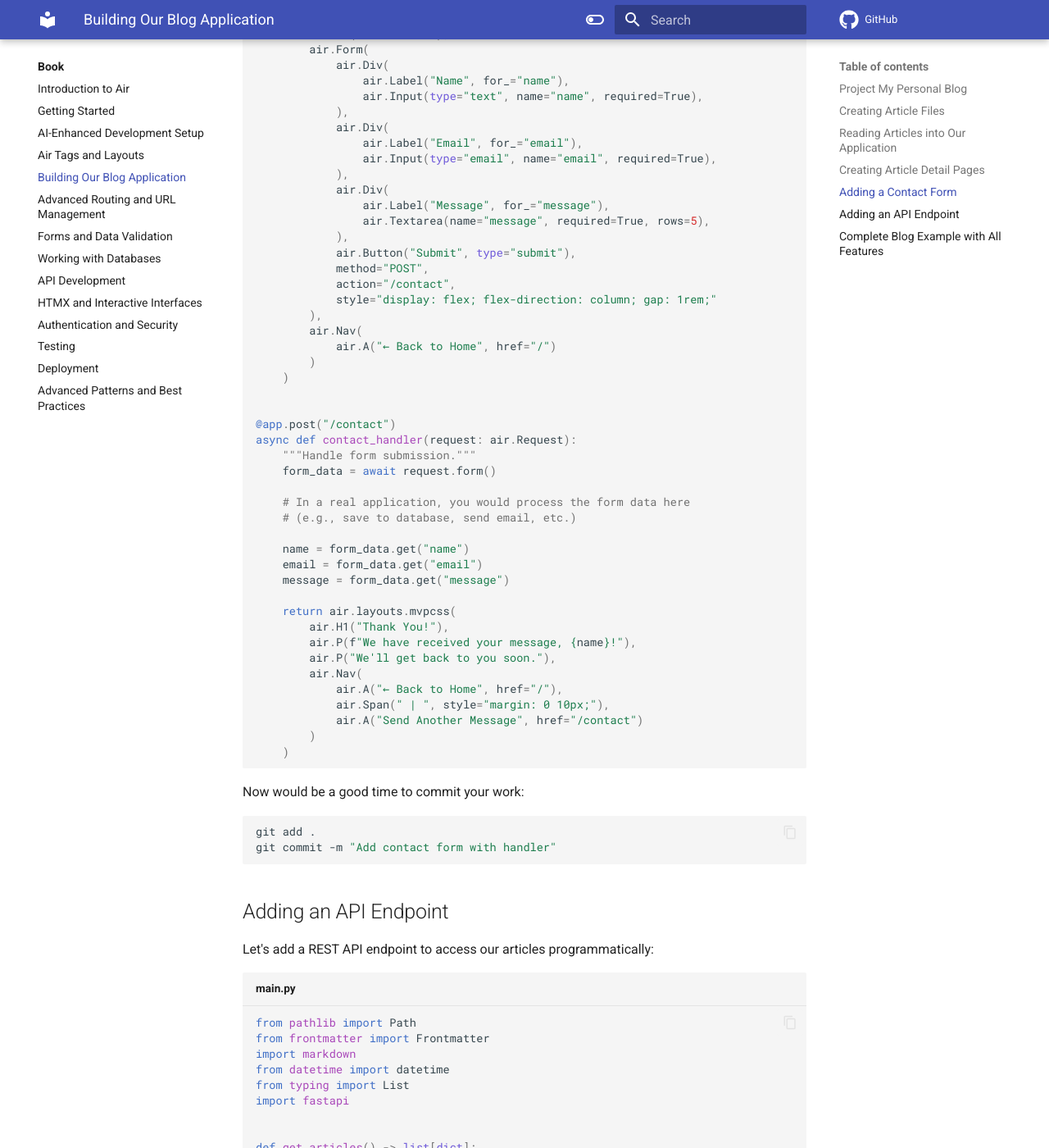
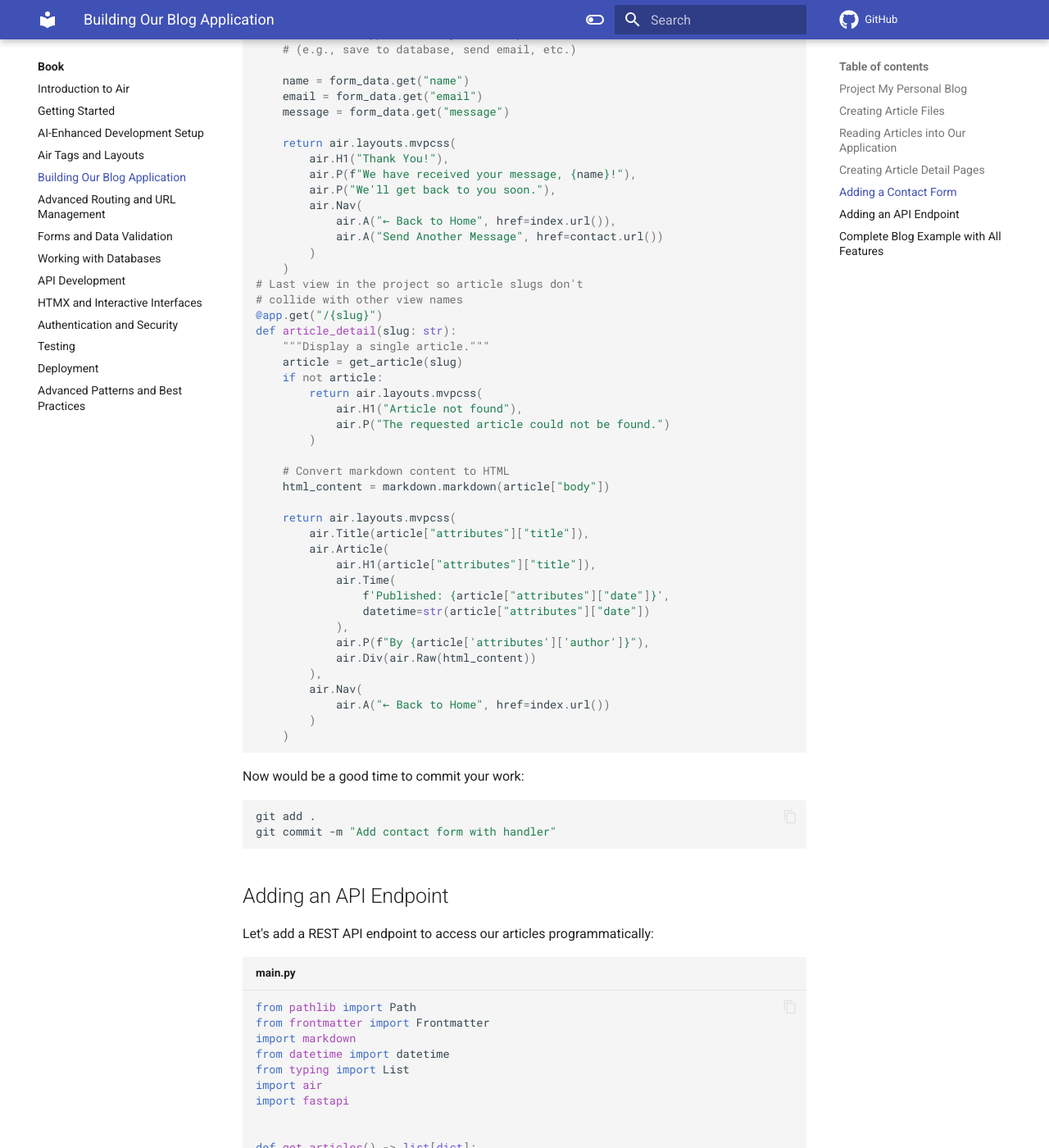
Before and after one commit to feldroy/air, an MkDocs documentation site: the page built from docs/book/05-building-blog-application.md, in a window 1280 px wide and 1400 px high, scrolled down 8046 px. Shown: the whole window at 82% size. Built offline with MkDocs 1.6.1 and Material for MkDocs 9.7.7, drawn with Linux system fonts in a browser that asks for light colours; comment, search, counter and statistics services are not loaded; some of the changed text lies outside the part shown.

Commit message:
Modernize code examples in chapter 5

`````diff
--- a/docs/book/05-building-blog-application.md
+++ b/docs/book/05-building-blog-application.md
@@ -18,7 +18,7 @@ First, let's create a directory to store our blog articles and some sample conte
 
 Create a new directory called `articles` in the root of your project. Inside this directory, create a new file called `hello-world.md` with the following content:
 
-```markdown title="articles/hello-world.md"
+````markdown title="articles/hello-world.md"
 ---
 title: Hello World
 description: Welcome to my personal blog - my first post!
@@ -40,9 +40,10 @@ I'm excited to share my thoughts and projects with you through this blog.
 for i in range(10):
     print("Hello, World!")
 ```
+````
 
 
-The file has two sections:
+The `hello-world.md` file has two sections:
 
 - **Frontmatter**: Delimited by `---` lines, contains metadata like title, description, slug, etc.
 - **Content**: The main body of the article, written in Markdown format
@@ -224,7 +225,7 @@ def index():
                 air.Li(
                     air.A(
                         article["attributes"]["title"],
-                        href=f'/{article["attributes"]["slug"]}',
+                        href=article_detail.url(slug=article["attributes"]["slug"]),
                         style="font-size: 1.2em; font-weight: bold;"
                     ),
                     air.Br(),
@@ -267,7 +268,7 @@ def article_detail(slug: str):
             air.Div(air.Raw(html_content))
         ),
         air.Nav(
-            air.A("← Back to Home", href="/")
+            air.A("← Back to Home", href=index.url())
         )
     )
 ```
@@ -322,9 +323,8 @@ def index():
     return air.layouts.mvpcss(
         air.Header(
             air.Nav(
-                air.A("My Personal Blog", href="/", style="font-size: 1.5em; font-weight: bold;"),
-                air.Span(" | ", style="margin: 0 10px;"),
-                air.A("Contact", href="/contact")
+                air.A("My Personal Blog", href=index.url(), style="font-size: 1.5em; font-weight: bold;"),
+                air.A("Contact", href=contact.url())
             )
         ),
         air.Head(air.Title(title)),
@@ -336,7 +336,7 @@ def index():
                 air.Li(
                     air.A(
                         article["attributes"]["title"],
-                        href=f'/{article["attributes"]["slug"]}',
+                        href=article_detail.url(slug=article["attributes"]["slug"]),
                         style="font-size: 1.2em; font-weight: bold;"
                     ),
                     air.Br(),
@@ -354,6 +354,59 @@ def index():
     )
 
 
+@app.page
+def contact():
+    """Contact form page."""
+    return air.layouts.mvpcss(
+        air.Title("Contact Us"),
+        air.H1("Contact Us"),
+        air.Form(
+            air.Div(
+                air.Label("Name", for_="name"),
+                air.Input(type="text", name="name", required=True),
+            ),
+            air.Div(
+                air.Label("Email", for_="email"),
+                air.Input(type="email", name="email", required=True),
+            ),
+            air.Div(
+                air.Label("Message", for_="message"),
+                air.Textarea(name="message", required=True, rows=5),
+            ),
+            air.Button("Submit", type="submit"),
+            method="POST",
+            action=contact_handler.url(),
+            style="display: flex; flex-direction: column; gap: 1rem;"
+        ),
+        air.Nav(
+            air.A("← Back to Home", href=index.url())
+        )
+    )
+
+
+@app.post("/contact")
+async def contact_handler(request: air.Request):
+    """Handle form submission."""
+    form_data = await request.form()
+
+    # In a real application, you would process the form data here
+    # (e.g., save to database, send email, etc.)
+
+    name = form_data.get("name")
+    email = form_data.get("email")
+    message = form_data.get("message")
+
+    return air.layouts.mvpcss(
+        air.H1("Thank You!"),
+        air.P(f"We have received your message, {name}!"),
+        air.P("We'll get back to you soon."),
+        air.Nav(
+            air.A("← Back to Home", href=index.url()),
+            air.A("Send Another Message", href=contact.url())
+        )
+    )
+# Last view in the project so article slugs don't
+# collide with other view names
 @app.get("/{slug}")
 def article_detail(slug: str):
     """Display a single article."""
@@ -379,61 +432,7 @@ def article_detail(slug: str):
             air.Div(air.Raw(html_content))
         ),
         air.Nav(
-            air.A("← Back to Home", href="/")
-        )
-    )
-
-
-@app.page
-def contact():
-    """Contact form page."""
-    return air.layouts.mvpcss(
-        air.Title("Contact Us"),
-        air.H1("Contact Us"),
-        air.Form(
-            air.Div(
-                air.Label("Name", for_="name"),
-                air.Input(type="text", name="name", required=True),
-            ),
-            air.Div(
-                air.Label("Email", for_="email"),
-                air.Input(type="email", name="email", required=True),
-            ),
-            air.Div(
-                air.Label("Message", for_="message"),
-                air.Textarea(name="message", required=True, rows=5),
-            ),
-            air.Button("Submit", type="submit"),
-            method="POST",
-            action="/contact",
-            style="display: flex; flex-direction: column; gap: 1rem;"
-        ),
-        air.Nav(
-            air.A("← Back to Home", href="/")
-        )
-    )
-
-
-@app.post("/contact")
-async def contact_handler(request: air.Request):
-    """Handle form submission."""
-    form_data = await request.form()
-
-    # In a real application, you would process the form data here
-    # (e.g., save to database, send email, etc.)
-
-    name = form_data.get("name")
-    email = form_data.get("email")
-    message = form_data.get("message")
-
-    return air.layouts.mvpcss(
-        air.H1("Thank You!"),
-        air.P(f"We have received your message, {name}!"),
-        air.P("We'll get back to you soon."),
-        air.Nav(
-            air.A("← Back to Home", href="/"),
-            air.Span(" | ", style="margin: 0 10px;"),
-            air.A("Send Another Message", href="/contact")
+            air.A("← Back to Home", href=index.url())
         )
     )
 ```
@@ -455,6 +454,7 @@ from frontmatter import Frontmatter
 import markdown
 from datetime import datetime
 from typing import List
+import air
 import fastapi
 
 
@@ -484,10 +484,8 @@ def index():
     return air.layouts.mvpcss(
         air.Header(
             air.Nav(
-                air.A("My Personal Blog", href="/", style="font-size: 1.5em; font-weight: bold;"),
-                air.Span(" | ", style="margin: 0 10px;"),
-                air.A("Contact", href="/contact"),
-                air.Span(" | ", style="margin: 0 10px;"),
+                air.A("My Personal Blog", href=index.url(), style="font-size: 1.5em; font-weight: bold;"),
+                air.A("Contact", href=contact.url()),
                 air.A("API", href="/api/docs", target="_blank")
             )
         ),
@@ -573,7 +541,7 @@ def contact():
             style="display: flex; flex-direction: column; gap: 1rem;"
         ),
         air.Nav(
-            air.A("← Back to Home", href="/")
+            air.A("← Back to Home", href=index.url())
         )
     )
 
@@ -592,9 +560,8 @@ async def contact_handler(request: air.Request):
         air.P(f"We have received your message, {name}!"),
         air.P("We'll get back to you soon."),
         air.Nav(
-            air.A("← Back to Home", href="/"),
-            air.Span(" | ", style="margin: 0 10px;"),
-            air.A("Send Another Message", href="/contact")
+            air.A("← Back to Home", href=index.url()),
+            air.A("Send Another Message", href=contact.url())
         )
     )
 
@@ -638,6 +605,37 @@ def api_article_detail(slug: str):
 
 # Mounting the API into the APP
 app.mount("/api", api)
+
+# Last view in the project so article slugs don't
+# collide with other view names
+@app.get("/{slug}")
+def article_detail(slug: str):
+    """Display a single article."""
+    article = get_article(slug)
+    if not article:
+        return air.layouts.mvpcss(
+            air.H1("Article not found"),
+            air.P("The requested article could not be found.")
+        )
+
+    # Convert markdown content to HTML
+    html_content = markdown.markdown(article["body"])
+
+    return air.layouts.mvpcss(
+        air.Title(article["attributes"]["title"]),
+        air.Article(
+            air.H1(article["attributes"]["title"]),
+            air.Time(
+                f'Published: {article["attributes"]["date"]}',
+                datetime=str(article["attributes"]["date"])
+            ),
+            air.P(f"By {article['attributes']['author']}"),
+            air.Div(air.Raw(html_content))
+        ),
+        air.Nav(
+            air.A("← Back to Home", href=index.url())
+        )
+    )
 ```
 
 Now would be a good time to commit your work:
@@ -719,13 +717,10 @@ def index():
         air.Title(title),
         air.Header(
             air.Nav(
-                air.A("My Personal Blog", href="/", style="font-size: 1.5em; font-weight: bold;"),
-                air.Span(" | ", style="margin: 0 10px;"),
-                air.A("Contact", href="/contact"),
-                air.Span(" | ", style="margin: 0 10px;"),
+                air.A("My Personal Blog", href=index.url(), style="font-size: 1.5em; font-weight: bold;"),
+                air.A("Contact", href=contact.url()),
                 air.A("API Docs", href="/docs", target="_blank") if app.docs_url else "",
-                air.Span(" | ", style="margin: 0 10px;"),
-                air.A("Admin", href="/admin") if is_admin else air.A("Login", href="/login")
+                air.A("Admin", href=admin.url()) if is_admin else air.A("Login", href=login.url())
             )
         ),
         air.H1(title),
@@ -755,44 +750,6 @@ def index():
     )
 
 
-@app.get("/{slug}")
-def article_detail(slug: str):
-    """Display a single article with full details."""
-    article = get_article(slug)
-    if not article:
-        return air.layouts.mvpcss(
-            air.H1("Article not found"),
-            air.P("The requested article could not be found."),
-            air.A("← Back to Home", href="/")
-        )
-
-    # Convert markdown content to HTML
-    html_content = markdown.markdown(article["body"])
-
-    return air.layouts.mvpcss(
-        air.Title(article["attributes"]["title"]),
-        air.Article(
-            air.H1(article["attributes"]["title"]),
-            air.Div(
-                air.Time(
-                    f'Published: {article["attributes"]["date"]}',
-                    datetime=str(article["attributes"]["date"])
-                ),
-                air.P(f"By {article['attributes']['author']}"),
-                style="color: #666; margin-bottom: 1rem;"
-            ),
-            air.Div(air.Raw(html_content), style="line-height: 1.6;"),
-            air.Div(
-                *[air.Span(f"#{tag}", style="margin-right: 0.5rem;") for tag in article['attributes']['tags']],
-                style="margin-top: 1rem; color: #666;"
-            )
-        ),
-        air.Nav(
-            air.A("← Back to Home", href="/")
-        )
-    )
-
-
 # Contact Form
 class ContactForm(AirForm):
     class model(BaseModel):
@@ -818,7 +775,7 @@ def contact():
             style="display: flex; flex-direction: column; gap: 1rem; max-width: 500px;"
         ),
         air.Nav(
-            air.A("← Back to Home", href="/")
+            air.A("← Back to Home", href=index.url())
         )
     )
 
@@ -841,9 +798,8 @@ async def contact_handler(request: air.Request):
             air.P(f"Your message has been sent, {validated_data['name']}!"),
             air.P("We'll get back to you soon."),
             air.Nav(
-                air.A("← Back to Home", href="/"),
-                air.Span(" | ", style="margin: 0 10px;"),
-                air.A("Send Another Message", href="/contact")
+                air.A("← Back to Home", href=index.url()),
+                air.A("Send Another Message", href=contact.url())
             )
         )
     else:
@@ -859,7 +815,7 @@ async def contact_handler(request: air.Request):
                 style="display: flex; flex-direction: column; gap: 1rem; max-width: 500px;"
             ),
             air.Nav(
-                air.A("← Back to Home", href="/")
+                air.A("← Back to Home", href=index.url())
             )
         )
 
@@ -953,7 +909,7 @@ def htmx_demo():
         ),
 
         air.Nav(
-            air.A("← Back to Home", href="/")
+            air.A("← Back to Home", href=index.url())
         )
     )
 
@@ -1036,7 +992,7 @@ def login():
             style="display: flex; flex-direction: column; gap: 1rem; max-width: 300px;"
         ),
         air.Nav(
-            air.A("← Back to Home", href="/")
+            air.A("← Back to Home", href=index.url())
         )
     )
 
@@ -1061,7 +1017,7 @@ async def login_handler(request: air.Request):
         return air.layouts.mvpcss(
             air.H1("Login Failed"),
             air.P("Invalid credentials. Please try again."),
-            air.A("← Back to Home", href="/")
+            air.A("← Back to Home", href=index.url())
         )
 
 
@@ -1089,9 +1045,8 @@ def admin():
         air.Header(
             air.H1("Admin Dashboard"),
             air.Nav(
-                air.A("← Back to Home", href="/"),
-                air.Span(" | ", style="margin: 0 10px;"),
-                air.A("Logout", href="/logout")
+                air.A("← Back to Home", href=index.url()),
+                air.A("Logout", href=logout.url())
             )
         ),
         air.H2("Manage Articles"),
@@ -1139,13 +1094,12 @@ def admin_new():
             ),
             air.Button("Create Article", type="submit"),
             method="POST",
-            action="/admin/new",
+            action=admin_new_handler.url(),
             style="display: flex; flex-direction: column; gap: 1rem;"
         ),
         air.Nav(
-            air.A("← Back to Admin", href="/admin"),
-            air.Span(" | ", style="margin: 0 10px;"),
-            air.A("← Back to Home", href="/")
+            air.A("← Back to Admin", href=admin.url()),
+            air.A("← Back to Home", href=index.url())
         )
     )
 
@@ -1185,10 +1139,8 @@ tags:
         air.P(f"Article '{title}' has been created successfully."),
         air.Div(
             air.A("View Article", href=f"/{slug}", class_="button primary"),
-            air.Span(" | ", style="margin: 0 10px;"),
-            air.A("Back to Admin", href="/admin"),
-            air.Span(" | ", style="margin: 0 10px;"),
-            air.A("← Back to Home", href="/")
+            air.A("Back to Admin", href=admin.url()),
+            air.A("← Back to Home", href=index.url())
         )
     )
 
@@ -1207,7 +1159,7 @@ async def not_found(request, exc):
     return air.layouts.mvpcss(
         air.H1("Page Not Found"),
         air.P("The requested page could not be found."),
-        air.A("← Back to Home", href="/")
+        air.A("← Back to Home", href=index.url())
     )
 
 
@@ -1216,7 +1168,47 @@ async def server_error(request, exc):
     return air.layouts.mvpcss(
         air.H1("Server Error"),
         air.P("An internal server error occurred."),
-        air.A("← Back to Home", href="/")
+        air.A("← Back to Home", href=index.url())
+    )
+
+
+# Last view in the project so article slugs don't
+# collide with other view names
+@app.get("/{slug}")
+def article_detail(slug: str):
+    """Display a single article with full details."""
+    article = get_article(slug)
+    if not article:
+        return air.layouts.mvpcss(
+            air.H1("Article not found"),
+            air.P("The requested article could not be found."),
+            air.A("← Back to Home", href=index.url())
+        )
+
+    # Convert markdown content to HTML
+    html_content = markdown.markdown(article["body"])
+
+    return air.layouts.mvpcss(
+        air.Title(article["attributes"]["title"]),
+        air.Article(
+            air.H1(article["attributes"]["title"]),
+            air.Div(
+                air.Time(
+                    f'Published: {article["attributes"]["date"]}',
+                    datetime=str(article["attributes"]["date"])
+                ),
+                air.P(f"By {article['attributes']['author']}"),
+                style="color: #666; margin-bottom: 1rem;"
+            ),
+            air.Div(air.Raw(html_content), style="line-height: 1.6;"),
+            air.Div(
+                *[air.Span(f"#{tag}", style="margin-right: 0.5rem;") for tag in article['attributes']['tags']],
+                style="margin-top: 1rem; color: #666;"
+            )
+        ),
+        air.Nav(
+            air.A("← Back to Home", href=index.url())
+        )
     )
 ```
 
`````
Also changed, not shown: other parts of docs/book/05-building-blog-application.md (+0 -30 lines).
